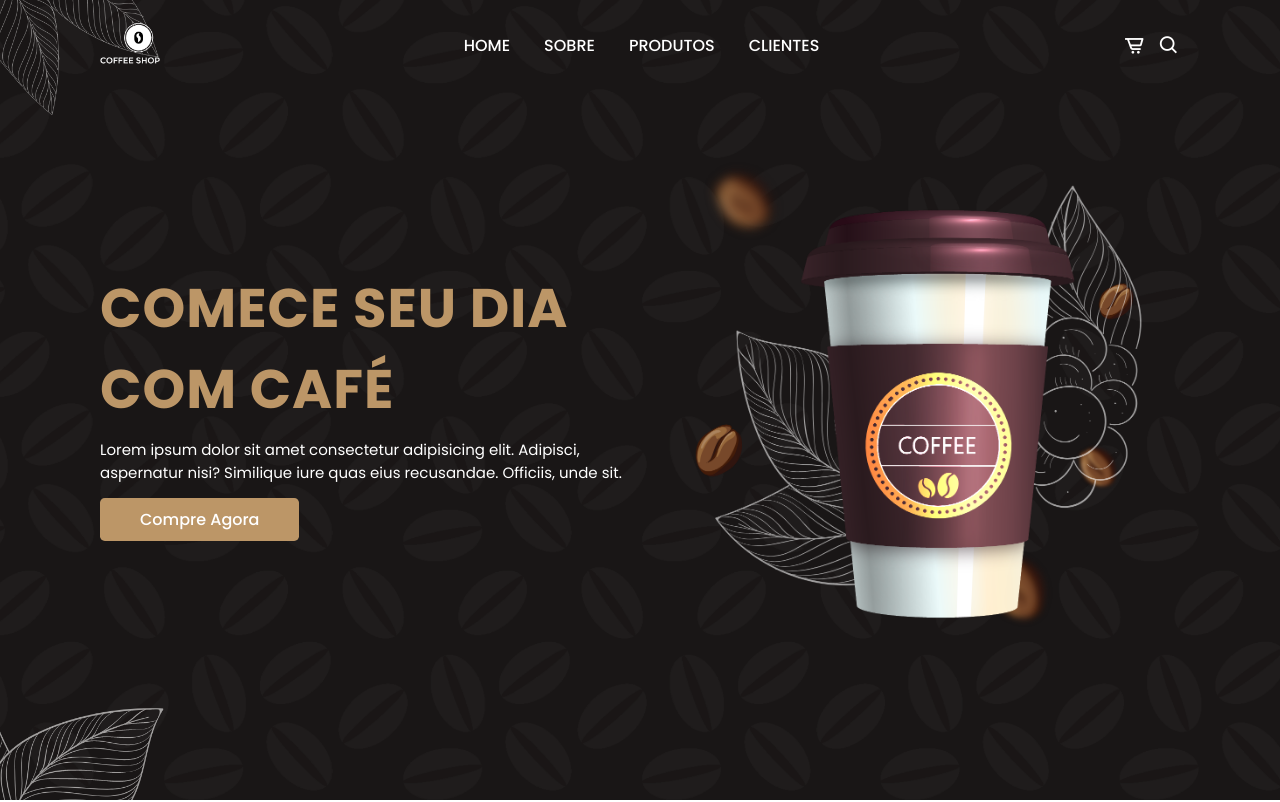
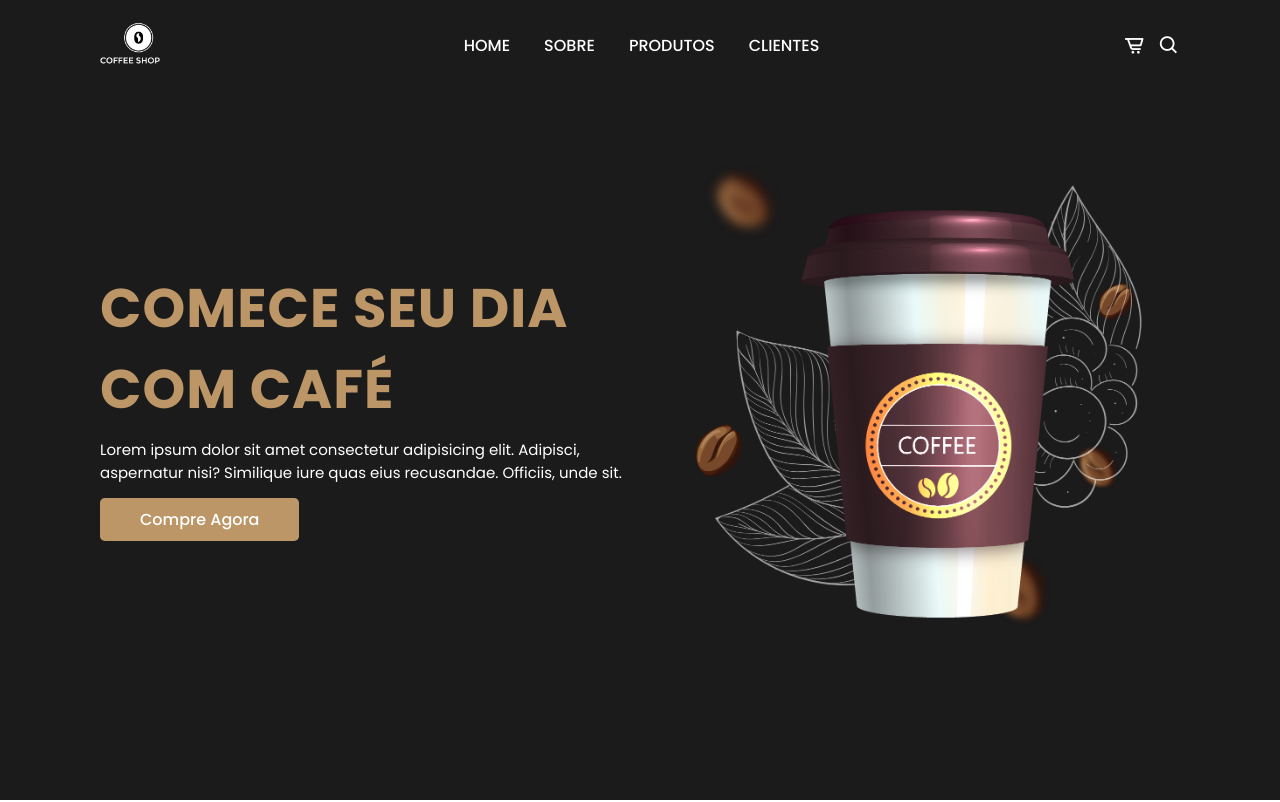
Before and after one commit to TI-fernando/site-cafeteria, a plain HTML site: page index.html in a window 1280 px wide. Shown: the top 802 px of the page. Drawn offline with nearby package versions, Linux system fonts and the light colour scheme; a script that the page names is missing.

Commit message:
alterada a cor do background

```diff
--- a/src/css/style.css
+++ b/src/css/style.css
@@ -127,7 +127,7 @@ header.shadow {
 .home {
   width: 100%;
   min-height: 100vh;
-  background: url(/src/img/bg.png);
+  background: var(--text-color);
   background-repeat: no-repeat;
   background-size: cover;
   background-position: center;
```
